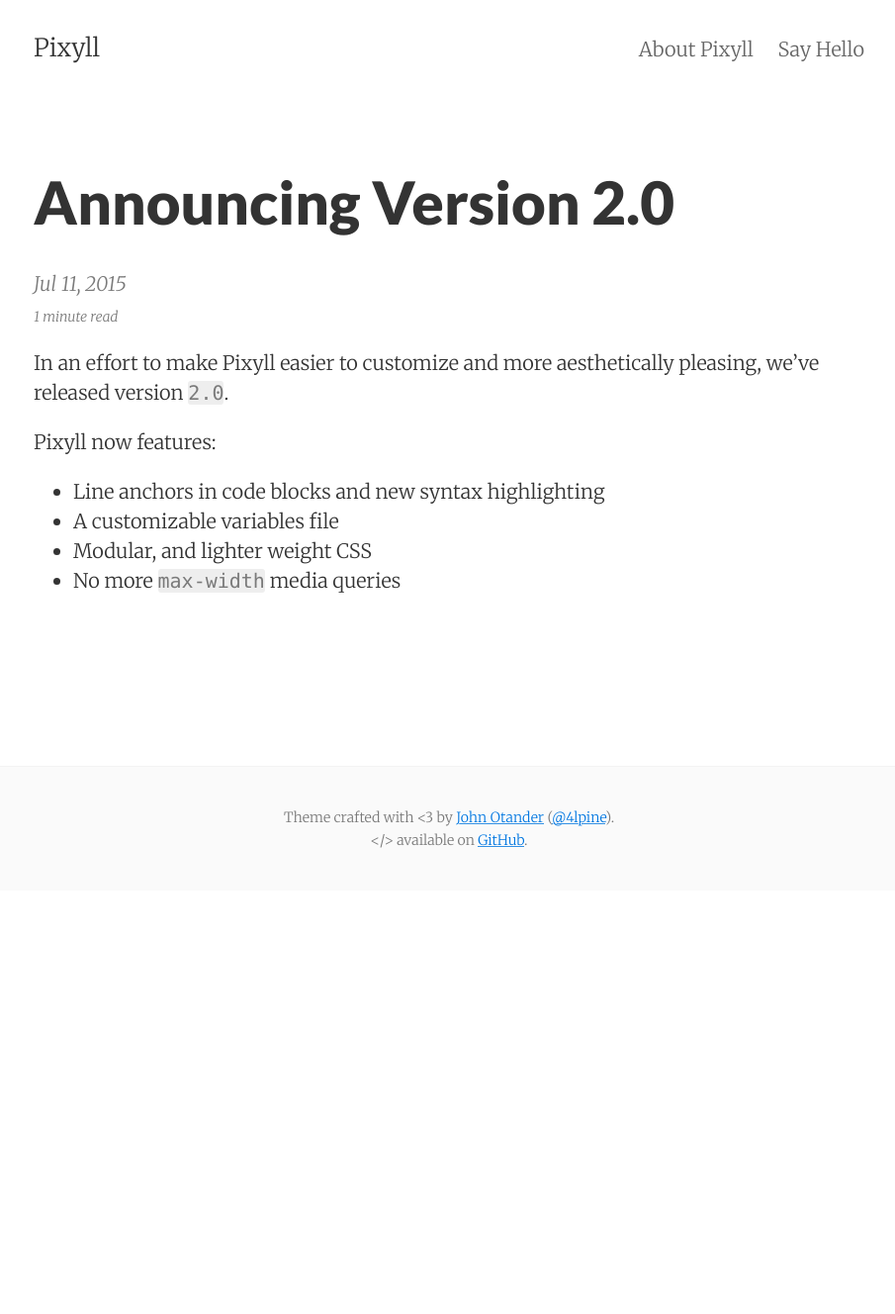
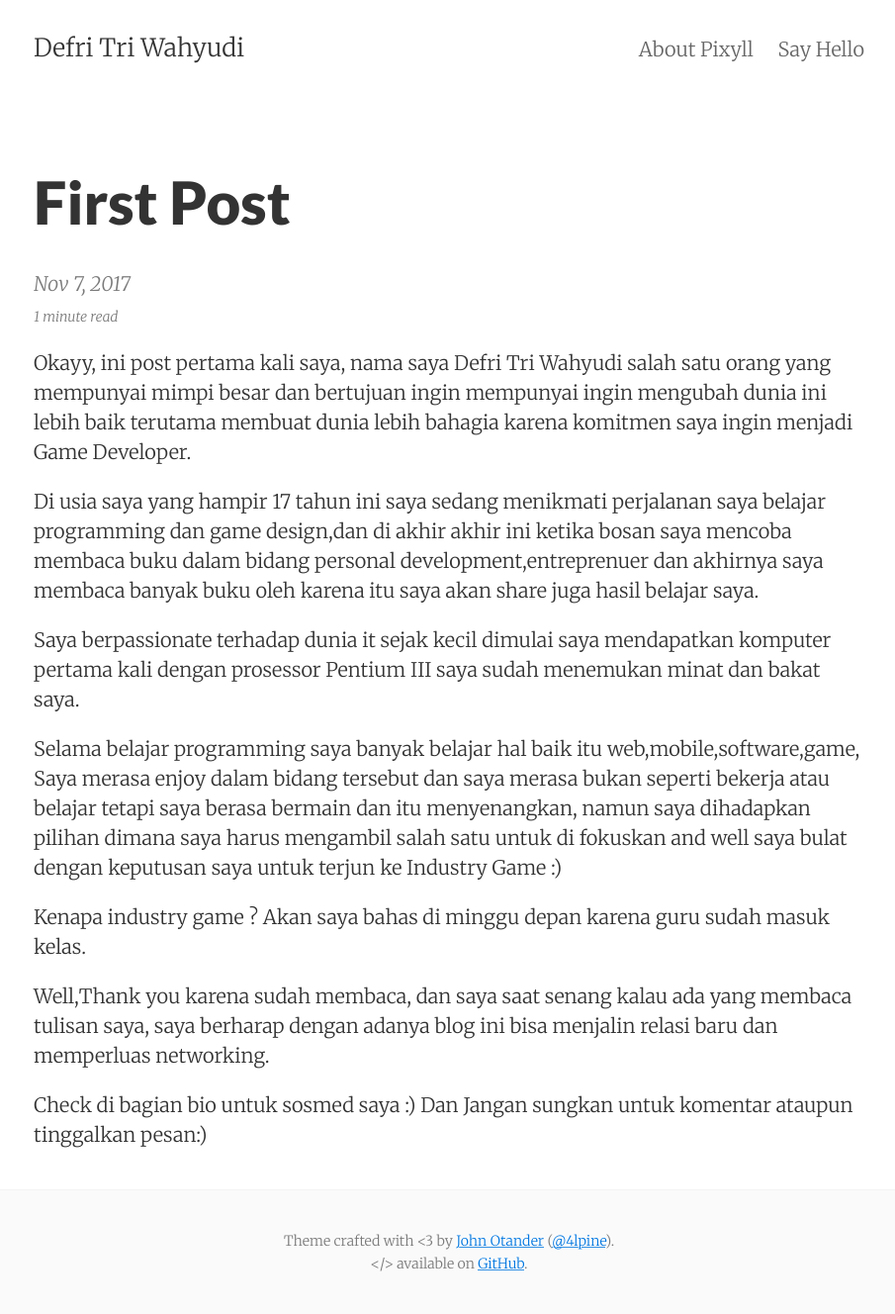
Before and after one commit to deceive3w/DefriTriWahyudi, a Jekyll site: the page built from _posts/2015-07-11-announcing-pixyll-version-2.md, in a window 1280 px wide. Shown: the whole page at 99% size, without its empty margins (186-1091 px from the left). Built offline with Jekyll 4.4.1, drawn with Linux system fonts in a browser that asks for light colours; before the commit the page ends 900 px from its top, so only the background shows below that.

Commit message:
test post

```diff
--- a/_config.yml
+++ b/_config.yml
@@ -1,10 +1,10 @@
 # Site settings
-title:       Pixyll
-email:       your_email@example.com
-author:      John Otander
-description: "A simple, beautiful theme for Jekyll that emphasizes content rather than aesthetic fluff."
+title:       Defri Tri Wahyudi
+email:       defrykun1@gmail.com
+author:      Defri Tri Wahyudi
+description: "Personal Blog"
 baseurl:     ""
-url:         "http://pixyll.com"
+url:         "http://deceive3w.github.io"
 date_format: "%b %-d, %Y"
 header_pages:
  - about.md
--- a/_posts/2015-07-11-announcing-pixyll-version-2.md
+++ b/_posts/2015-07-11-announcing-pixyll-version-2.md
@@ -1,16 +1,23 @@
 ---
 layout:     post
-title:      Announcing Version 2.0
-date:       2015-07-11
-summary:    Now, Pixyll is lighter weight and more customizable than before.
-categories: jekyll pixyll
+title:      First Post
+date:       2017-11-07
+summary:    Ok ini adalah post pertama kali dalam blog saya
+categories: personal
 ---
 
-In an effort to make Pixyll easier to customize and more aesthetically pleasing, we've released version `2.0`.
+Okayy, ini post pertama kali saya, nama saya Defri Tri Wahyudi salah satu orang yang mempunyai mimpi besar dan bertujuan ingin mempunyai ingin mengubah dunia ini lebih baik terutama membuat dunia lebih bahagia karena komitmen saya ingin menjadi Game Developer.
 
-Pixyll now features:
+Di usia saya yang hampir 17 tahun ini saya sedang menikmati perjalanan saya belajar programming dan game design,dan di akhir akhir ini ketika bosan saya mencoba membaca buku dalam bidang personal development,entreprenuer dan akhirnya saya membaca banyak buku oleh karena itu saya akan share juga hasil belajar saya.
 
-* Line anchors in code blocks and new syntax highlighting
-* A customizable variables file
-* Modular, and lighter weight CSS
-* No more `max-width` media queries
+Saya berpassionate terhadap dunia it sejak kecil dimulai saya mendapatkan komputer pertama kali dengan prosessor Pentium III saya sudah menemukan minat dan bakat saya.
+
+Selama belajar programming saya banyak belajar hal baik itu web,mobile,software,game, Saya merasa enjoy dalam bidang tersebut dan saya merasa bukan seperti bekerja atau belajar tetapi saya berasa bermain dan itu menyenangkan, namun saya dihadapkan pilihan dimana saya harus mengambil salah satu untuk di fokuskan and well saya bulat dengan keputusan saya untuk terjun ke Industry Game :)
+
+Kenapa industry game ?
+Akan saya bahas di minggu depan karena guru sudah masuk kelas.
+
+Well,Thank you karena sudah membaca, dan saya saat senang kalau ada yang membaca tulisan saya, saya berharap dengan adanya blog ini bisa menjalin relasi baru dan memperluas networking.
+
+Check di bagian bio untuk sosmed saya :)
+Dan Jangan sungkan untuk komentar ataupun tinggalkan pesan:)
```
